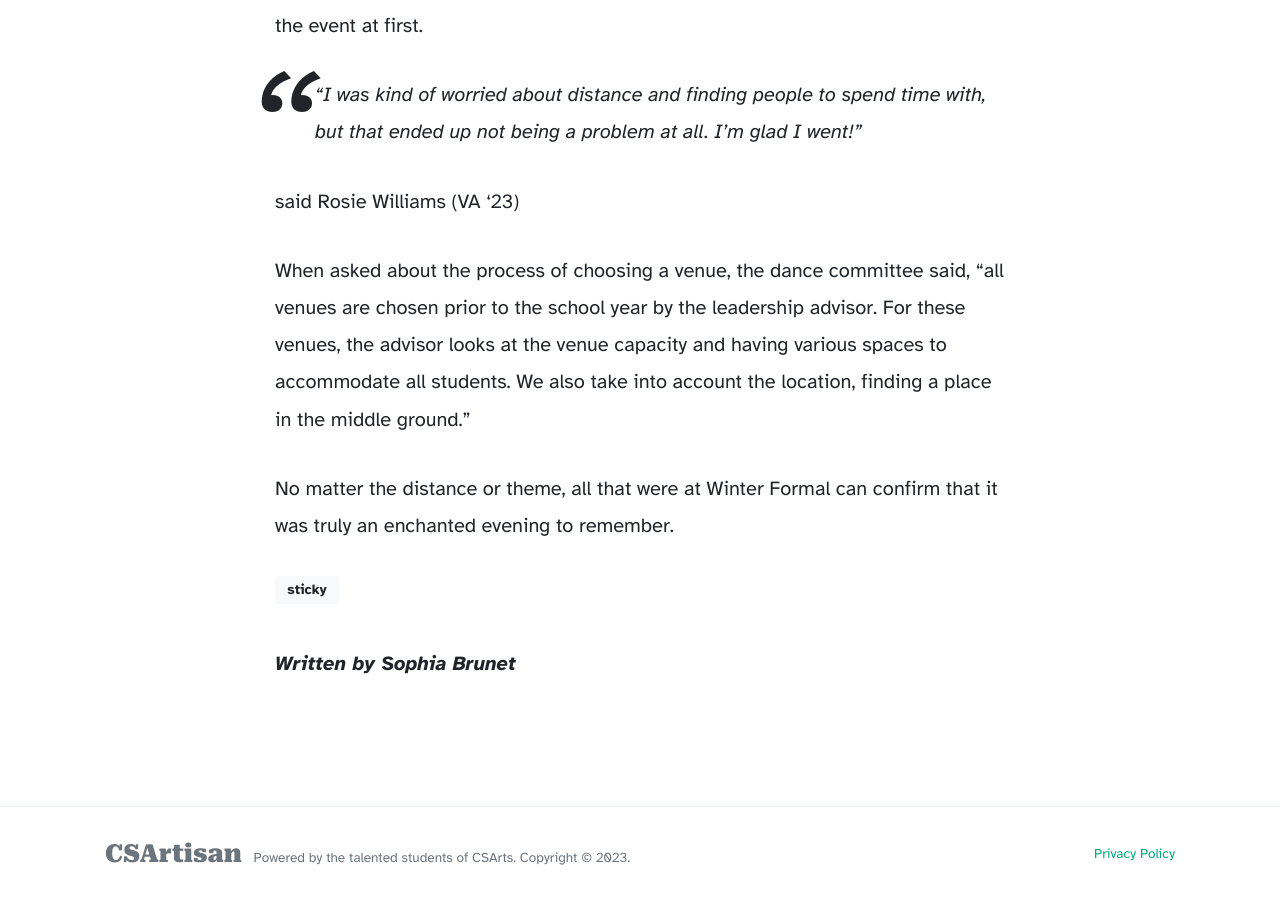
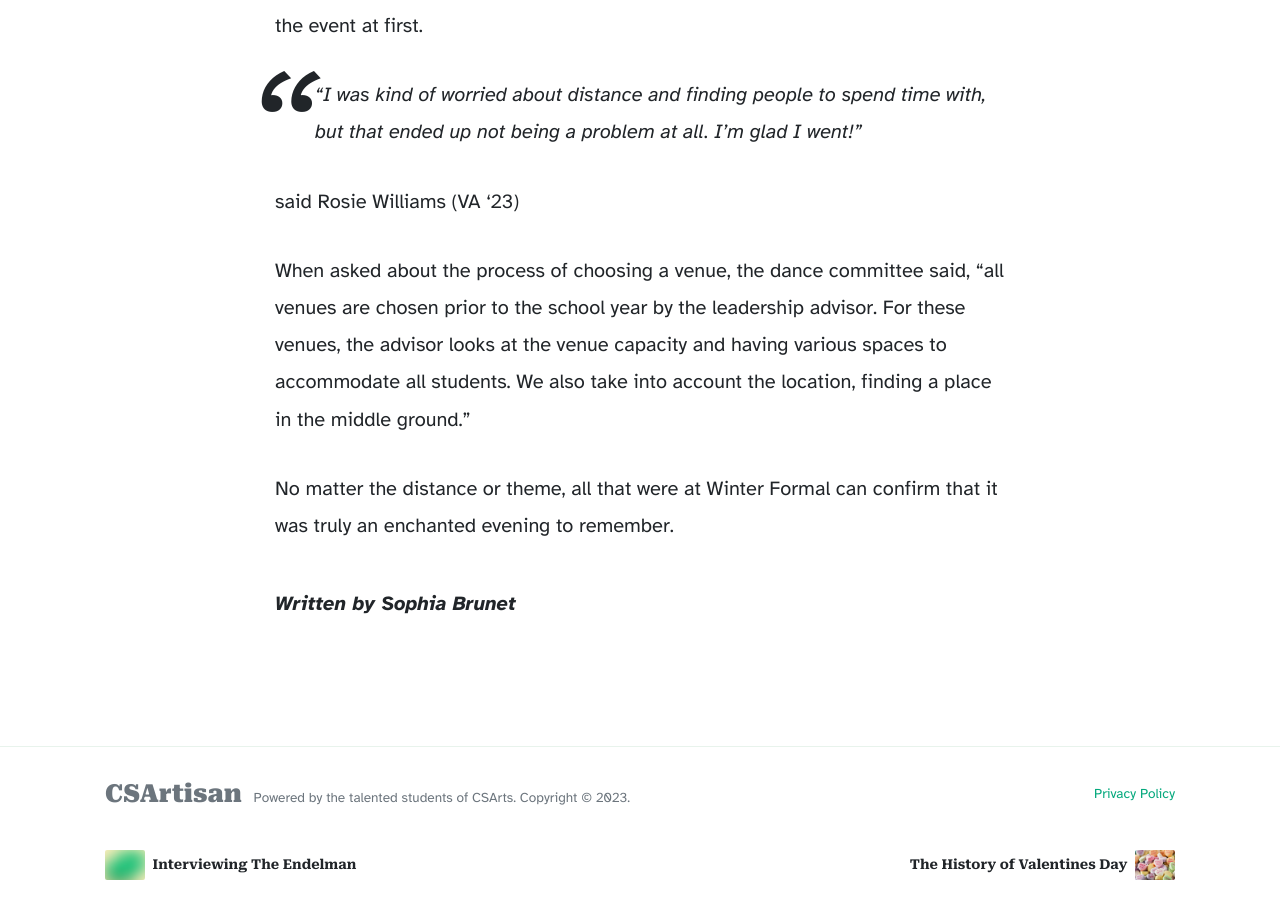
Before and after one commit to csartisan/csartisan.github.io, a Jekyll site: the page built from _posts/2023-02-27-CSArts-Enchanted-Evening.md, in a window 1280 px wide and 900 px high, scrolled down 1027 px. Built offline with Jekyll 4.4.1, drawn with Linux system fonts in a browser that asks for light colours; nearby versions of some CDN libraries; comment, search, counter and statistics services are not loaded.

Commit message:
change sticky post

```diff
--- a/_posts/2023-02-27-CSArts-Enchanted-Evening.md
+++ b/_posts/2023-02-27-CSArts-Enchanted-Evening.md
@@ -5,7 +5,7 @@
 categories: [ events ]
 image: ./assets/images/posts/none/10.jpg
 imagecred: ""
-tags: [ sticky ]
+tags: []
 ---
 
 As we settle into the second semester of the school year, it's time to celebrate! On February 4th, CSArts students gathered together to dance with their friends at Winter Formal, held at the Springfield Banquet Hall. The theme of the night was Enchanted Evening, and many dressed in their finest dresses and suits, some with florals, lace, and greens and purples to match the theme.
```
Also changed, not shown: _posts/2023-03-31-an-interview-with-ai.md (+1 -1 lines), 8 other files.
